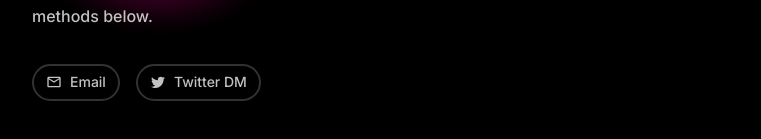
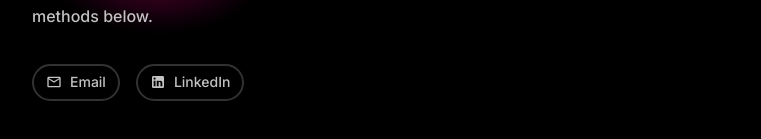
Before and after one commit to sd0e/portfolio, a Next.js app: page /contact in a window 1280 px wide. Shown: the part 223-362 px from the top of the page, without its empty margins (256-1017 px from the left). Built offline with nearby package versions, Linux system fonts and the light colour scheme.

Commit message:
Update contact page

```diff
--- a/pages/contact.tsx
+++ b/pages/contact.tsx
@@ -3,7 +3,7 @@ import { Inter } from 'next/font/google';
 import Layout from '@/components/layout';
 import { useRouter } from 'next/router';
 import SkillButton from '@/components/skillbutton';
-import { MailOutlined, Twitter } from '@mui/icons-material';
+import { MailOutlined, LinkedIn } from '@mui/icons-material';
 import { Stack } from '@mui/material';
 
 const inter = Inter({ subsets: ['latin'], weight: ['500', '600', '700'] })
@@ -13,7 +13,7 @@ export default function Home() {
   const pathname = router.pathname;
 
   const displayEmail = () => {
-	window.alert('Email sebastiandoe5 at gmail dot com');
+	window.alert('Email seb at doe dot lc');
   }
 
   return (
@@ -29,8 +29,8 @@ export default function Home() {
 				<a onClick={displayEmail} target="_blank" rel="noreferrer">
 					<SkillButton Icon={MailOutlined}>Email</SkillButton>
 				</a>
-				<a href="https://twitter.com/sbd0e" target="_blank" rel="noreferrer">
-					<SkillButton Icon={Twitter}>Twitter DM</SkillButton>
+				<a href="https://www.linkedin.com/in/sdoe/" target="_blank" rel="noreferrer">
+					<SkillButton Icon={LinkedIn}>LinkedIn</SkillButton>
 				</a>
 			</Stack>
 		</Stack>
```
